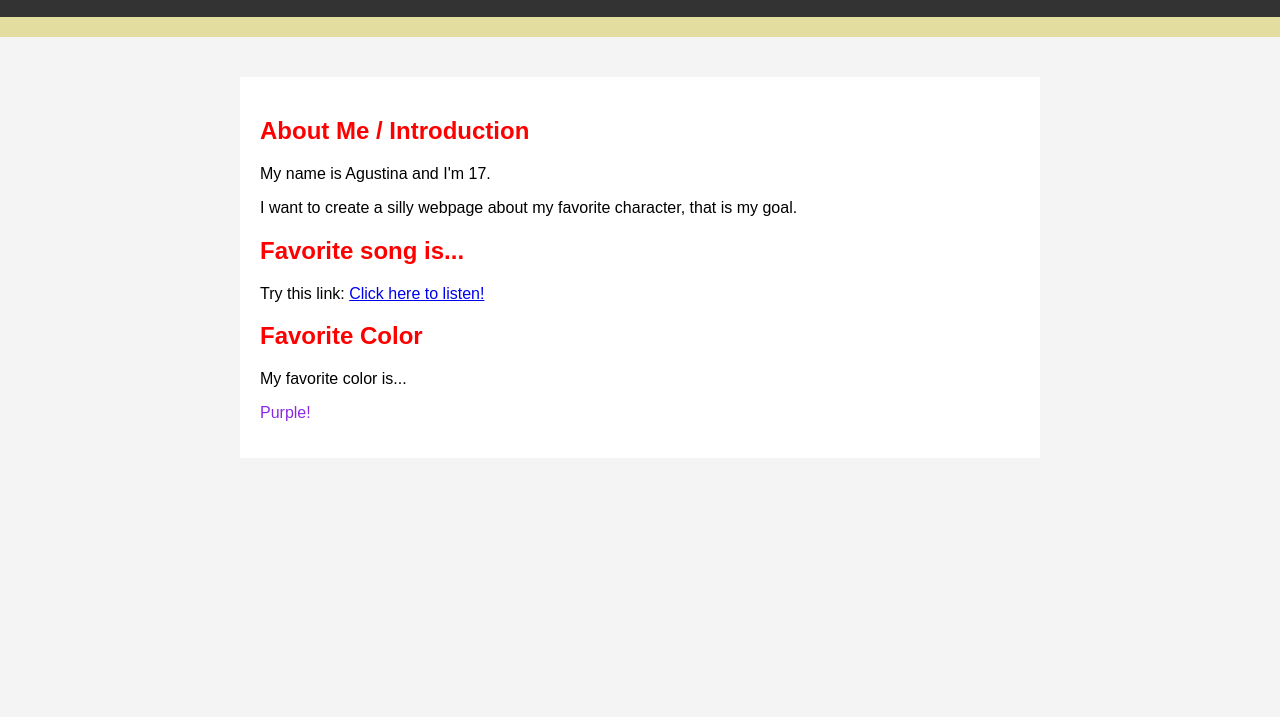
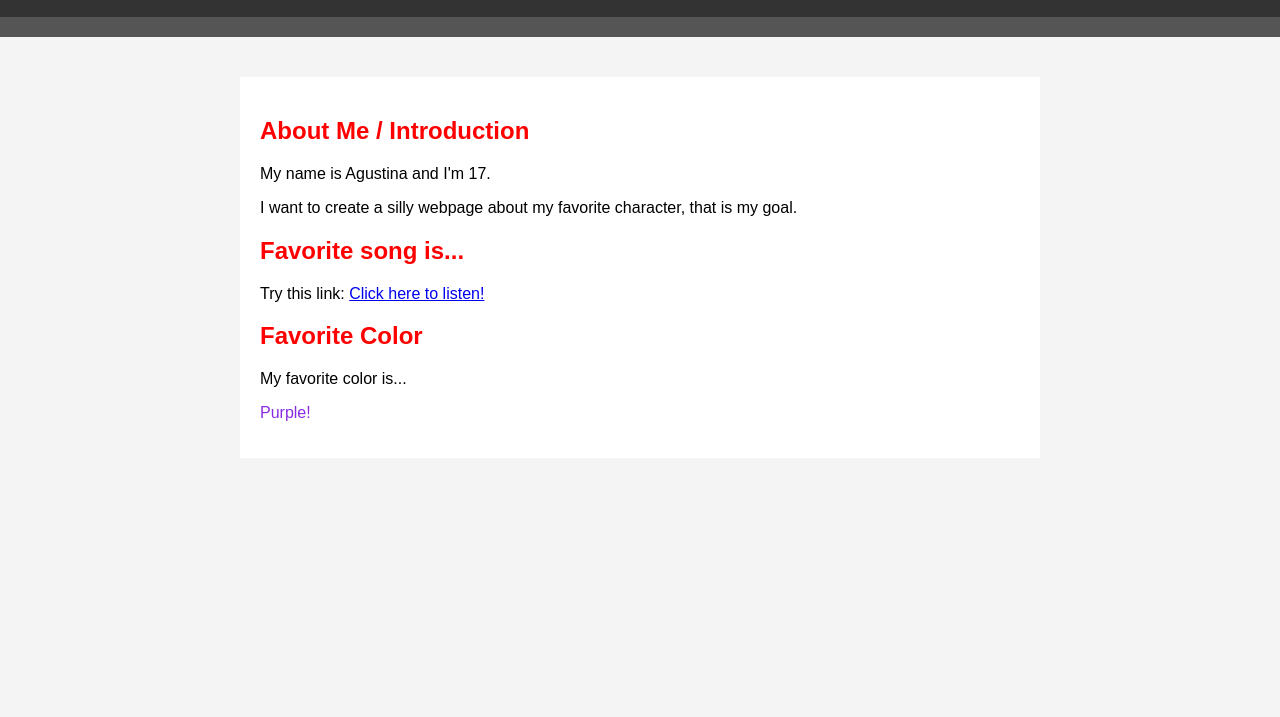
Before and after one commit to aagus13/ict, a plain HTML site: page index.html in a window 1280 px wide. Shown: the part 83-800 px from the top of the page. Drawn offline with Linux system fonts and the light colour scheme.

Commit message:
Update style.css

```diff
--- a/style.css
+++ b/style.css
@@ -2,7 +2,7 @@
 nav {
     display: flex;
     justify-content: center; /* This centers the items along the main axis */
-    background-color: #e3de9f;
+    background-color: #555;
     padding: 10px;
 }
 
```
